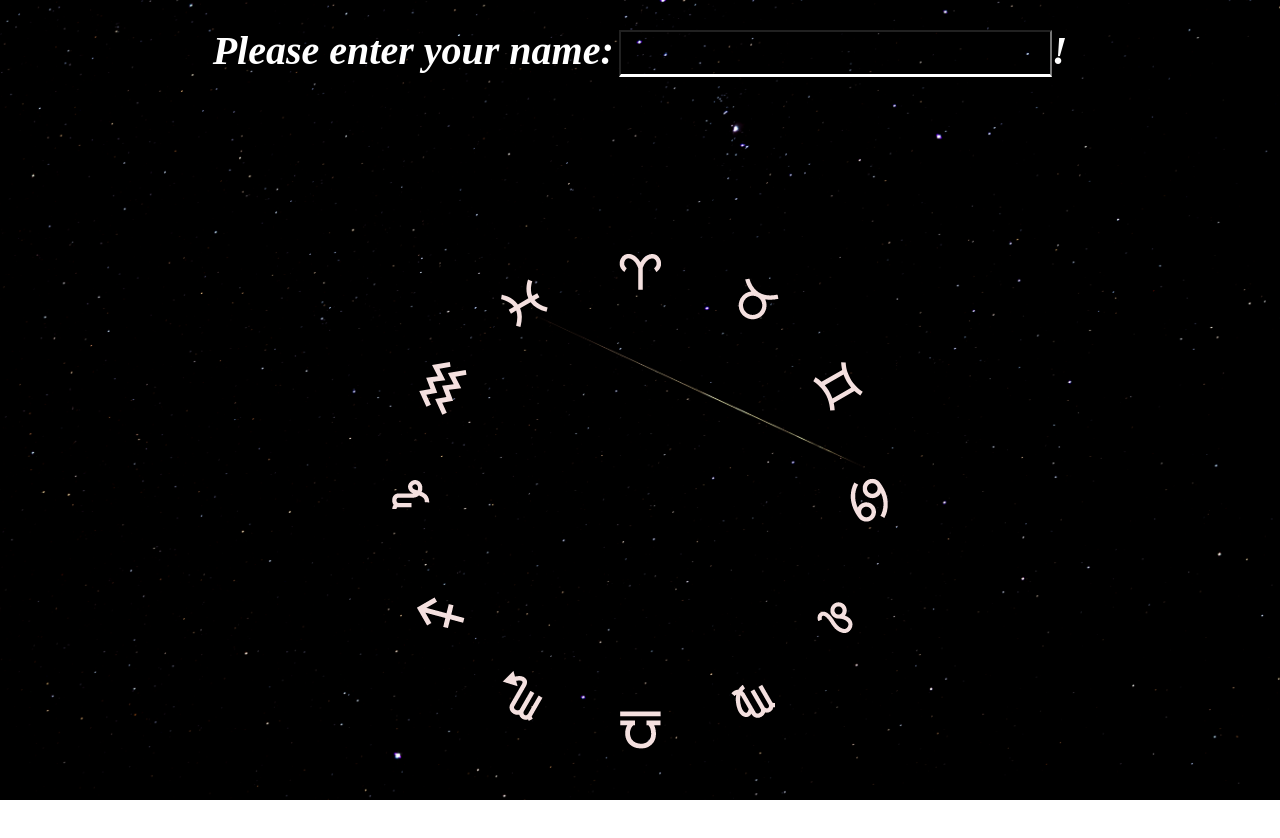
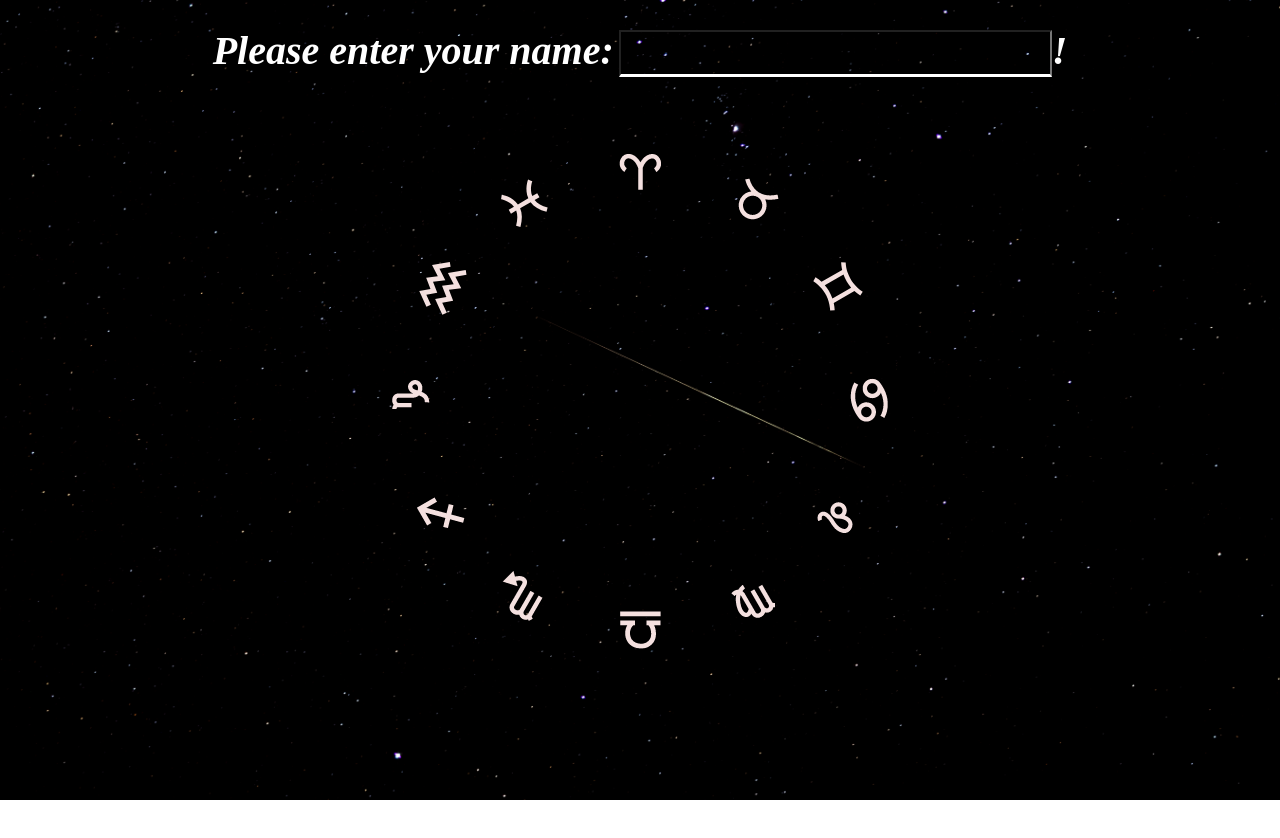
Before and after one commit to layadang/AstroBeanpot, a React (Create React App) app: page / in a window 1280 px wide. Shown: the top 838 px of the page. After the commit the page ends 800 px from the top, so only its background shows below. Built offline with nearby package versions, Linux system fonts and the light colour scheme.

Commit message:
Fixed wheel orientation

```diff
--- a/public/index.html
+++ b/public/index.html
@@ -2,14 +2,14 @@
 <html lang="en">
   <head>
     <meta charset="utf-8" />
-    <link rel="icon" href="%PUBLIC_URL%/favicon.ico" />
+    <link rel="icon" href=pinkplanet.png />
     <meta name="viewport" content="width=device-width, initial-scale=1" />
     <meta name="theme-color" content="#000000" />
     <meta
       name="description"
       content="Web site created using create-react-app"
     />
-    <link rel="apple-touch-icon" href="%PUBLIC_URL%/logo192.png" />
+    <link rel="apple-touch-icon" href=pinkplanet.png />
     <!--
       manifest.json provides metadata used when your web app is installed on a
       user's mobile device or desktop. See https://developers.google.com/web/fundamentals/web-app-manifest/
@@ -24,7 +24,7 @@
       work correctly both with client-side routing and a non-root public URL.
       Learn how to configure a non-root public URL by running `npm run build`.
     -->
-    <title>React App</title>
+    <title>Astro: Your Unique Horoscope Dashboard</title>
   </head>
   <body>
     <noscript>You need to enable JavaScript to run this app.</noscript>
--- a/src/components/Wheel.js
+++ b/src/components/Wheel.js
@@ -1,9 +1,10 @@
-import React from 'react';
+import "../styles/global.css"
 
 function Wheel() {
+    return (
 
-    return (
-        <div className="wheel wheel--aries">
+        <div className="wheelContainer">
+            <img class="wheel wheel--aries" src= "wheel.png"/>
 
         </div>
 
--- a/src/styles/global.css
+++ b/src/styles/global.css
@@ -10,13 +10,10 @@ h1 {
 }
 
 .wheel {
-    background-image: url("../../public/wheel.png");
-    background-size: contain 18;
-    background-repeat: no-repeat;
-    background-position: center;
-    height: 100vh;
-    width: 100vw;
-    color: white;
+    display: block;
+    margin-left: auto;
+    margin-right: auto;
+    margin-top: 50px;
 }
 
 .wheel--aries {
```
